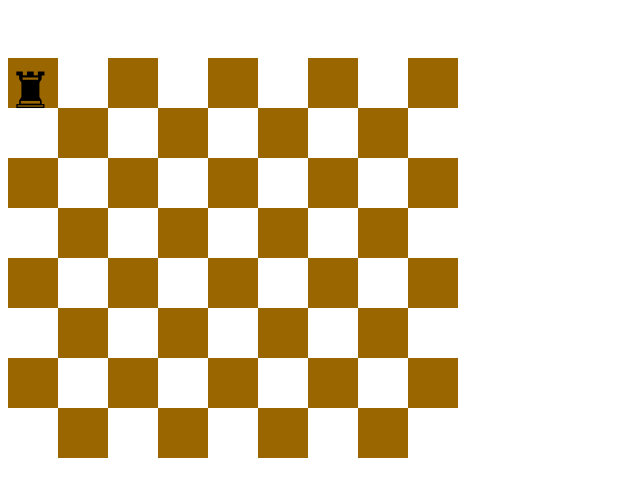
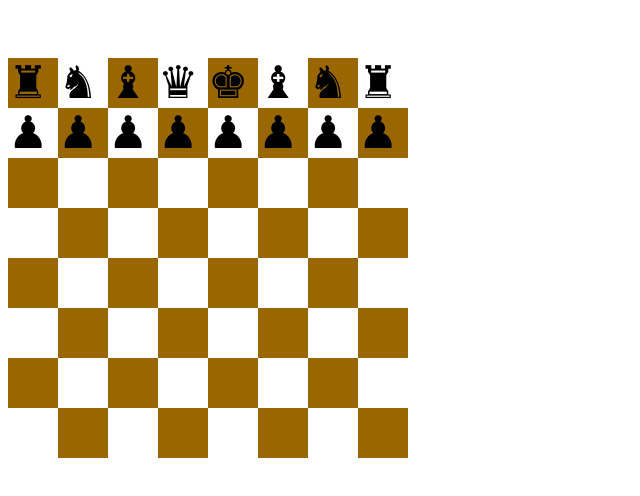
Before and after one commit to Username514124/chess, a plain HTML site: page index.html in a window 1280 px wide. Shown: the top 496 px of the page, without its empty margins (0-640 px from the left). Drawn offline with Linux system fonts and the light colour scheme.

Commit message:
Update index.html

```diff
--- a/index.html
+++ b/index.html
@@ -23,7 +23,6 @@
         ctx.fillRect(100, 50, 50, 50);
         ctx.fillRect(0, 50, 50, 50);
         ctx.fillRect(300, 50, 50, 50);
-        ctx.fillRect(400, 50, 50, 50);
 
         ctx.fillRect(150, 100, 50, 50);
         ctx.fillRect(50, 100, 50, 50);
@@ -34,7 +33,6 @@
         ctx.fillRect(100, 150, 50, 50);
         ctx.fillRect(0, 150, 50, 50);
         ctx.fillRect(300, 150, 50, 50);
-        ctx.fillRect(400, 150, 50, 50);
 
         ctx.fillRect(150, 200, 50, 50);
         ctx.fillRect(50, 200, 50, 50);
@@ -45,7 +43,6 @@
         ctx.fillRect(100, 250, 50, 50);
         ctx.fillRect(0, 250, 50, 50);
         ctx.fillRect(300, 250, 50, 50);
-        ctx.fillRect(400, 250, 50, 50);
 
         ctx.fillRect(150, 300, 50, 50);
         ctx.fillRect(50, 300, 50, 50);
@@ -56,16 +53,30 @@
         ctx.fillRect(100, 350, 50, 50);
         ctx.fillRect(0, 350, 50, 50);
         ctx.fillRect(300, 350, 50, 50);
-        ctx.fillRect(400, 350, 50, 50);
+
 
         ctx.fillRect(150, 400, 50, 50);
         ctx.fillRect(50, 400, 50, 50);
         ctx.fillRect(250, 400, 50, 50);
         ctx.fillRect(350, 400, 50, 50);
 
-        ctx.font = "50px Arial"; // Font size and family
+        ctx.font = "45px Arial"; // Font size and family
         ctx.fillStyle = "black";  // Text color
-        ctx.fillText("♜	", 0, 100);  // x, y coordinates
+        let blackPieceY = 90;
+        ctx.fillText("♜	", 0, blackPieceY);  // x, y coordinates
+        ctx.fillText("♞	", 50, blackPieceY);  // x, y coordinates
+        ctx.fillText("♞	", 300, blackPieceY);  // x, y coordinates
+        ctx.fillText("♝	", 250, blackPieceY);  // x, y coordinates
+        ctx.fillText("♝	", 100, blackPieceY);  // x, y coordinates
+        ctx.fillText("♛	", 150, blackPieceY);  // x, y coordinates
+        ctx.fillText("♜	", 350, blackPieceY);  // x, y coordinates
+        ctx.fillText("♚	", 200, blackPieceY);  // x, y coordinates
+        let i = 0;
+        blackpieceX = 0
+while (i < 8) {
+    ctx.fillText("♟", blackpieceX , blackPieceY+50);
+    blackpieceX = blackpieceX + 50
+    i++;}
     </script>
 </body>
 </html>
```
